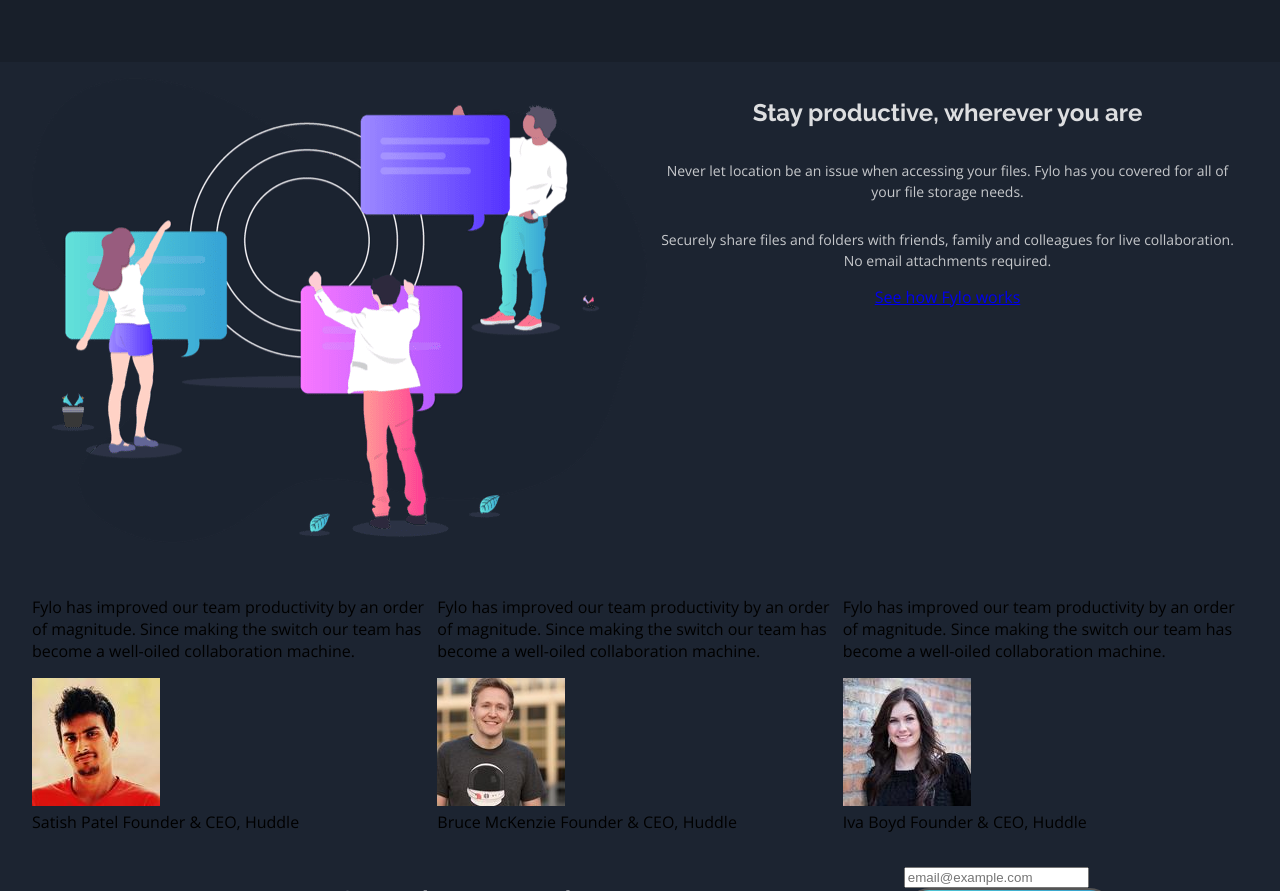
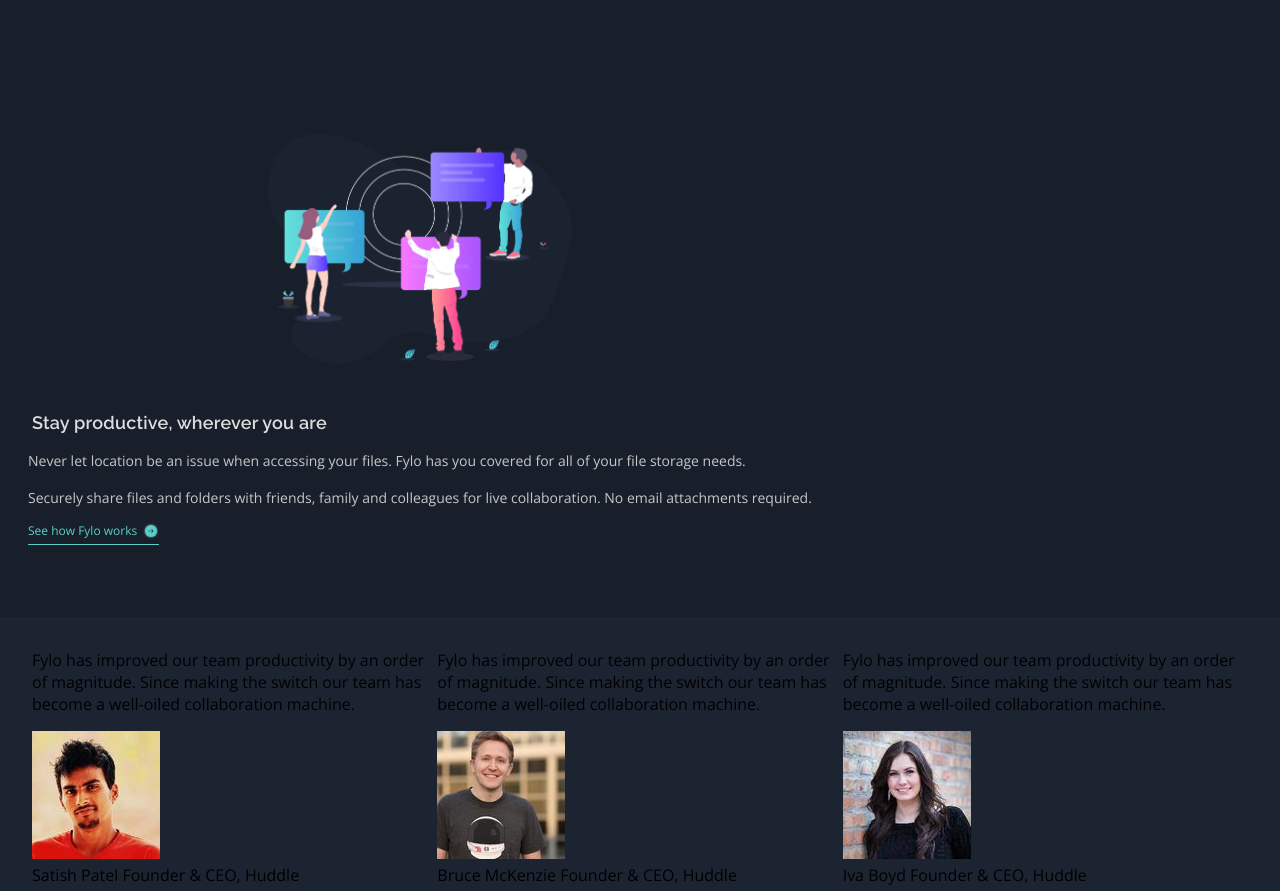
Before and after one commit to emewor/fem-fylo--dark-theme, a plain HTML site: page index.html in a window 1280 px wide. Shown: the part 1511-2402 px from the top of the page. Drawn offline with Linux system fonts and the light colour scheme.

Commit message:
Added style for main section's how-it-works

```diff
--- a/css/common.css
+++ b/css/common.css
@@ -49,6 +49,15 @@
     display: flex;
 }
 
+.content__media {
+    display: flex;
+}
+
+.content__text {
+    display: flex;
+    flex-direction: column;
+}
+
 /* copy */
 .copy {
     display: flex;
@@ -82,10 +91,10 @@
 }
 
 .cta {
-    font-family: "Raleway", sans-serif;
     font-size: 0.875rem;
     font-weight: 500;
     text-align: center;
+    text-decoration: none;
     color: var(--neu-clr__white);
     width: fit-content;
 }
@@ -93,11 +102,28 @@
 .cta-btn {
     border-radius: 2rem;
     padding: 1rem 5.125rem;
-    text-decoration: none;
+    font-family: "Raleway", sans-serif;
     letter-spacing: 0.2px;
     background-image: linear-gradient(90deg,
                                     var(--acc-clr__cyan) -60%,
                                     var(--acc-clr__blue) 100%);
+}
+
+.cta-link {
+    display: flex;
+    align-items: center;
+    border-bottom: 0.0625rem solid var(--acc-clr__cyan);
+    padding-block-end: 0.3125rem;
+    font-size: 0.875rem;
+    font-weight: 400;
+    color: var(--acc-clr__cyan);
+    opacity: 0.9;
+}
+
+.cta-link::after {
+    content: url("../images/icon-arrow.svg");
+    display: flex;
+    height: 16px;
 }
 
  /* card */
--- a/css/main.css
+++ b/css/main.css
@@ -164,6 +164,53 @@
     line-height: 1.25rem;
 }
 
+/* how it works */
+.how-it-works__content {
+    margin-block: 3.5rem;
+    flex-direction: column;
+}
+
+.how-it-works__img-group {
+    display: flex;
+    justify-content: center;
+    width: 100%;
+}
+
+.how-it-works__img-group-image {
+    width: 304px;
+}
+
+.how-it-works__content-text {
+    margin: 2rem -0.25rem 0;
+}
+
+.how-it-works__copy {
+    text-align: left;
+}
+
+.how-it-works__heading {
+    margin-block: 1rem 0.625rem;
+    padding-inline-start: 0.25rem;
+    font-size: 1.125rem;
+    font-weight: 600;
+    letter-spacing: 0.0125rem;
+}
+
+.how-it-works__sub-heading {
+    margin-block: 0.5rem;
+    padding-inline: 0;
+}
+
+.how-it-works__cta-group {
+    margin-block-start: 0.375rem;
+    justify-content: flex-start;
+}
+
+.how-it-works__cta-link {
+    column-gap: 0.375rem;
+    font-size: 0.75rem;
+}
+
 /* nodes modifier */
 
 .node--hidden {
--- a/index.html
+++ b/index.html
@@ -138,11 +138,11 @@
       </div>
     </div> <!-- end features -->
     <div class="how-it-works">
-      <div class="inner how-it-works__inner">
+      <div class="inner inner--bg_dark how-it-works__inner">
         <div class="content how-it-works__content">
           <div class="content__media how-it-works__content-media">
             <div class="img-group how-it-works__img-group">
-              <img class="img-group__image how-it-works__image-group-image"
+              <img class="img-group__image how-it-works__img-group-image"
                     src="./images/illustration-stay-productive.png"
                     alt="Illustration of at least three people being productive.">
             </div> <!-- end image group -->
@@ -156,7 +156,7 @@
                 collaboration. No email attachments required.</p>
             </hgroup> <!-- end copy -->
             <div class="cta-group how-it-works__cta-group">
-              <a class="cta-link how-it-works__cta-link"
+              <a class="cta cta-link how-it-works__cta-link"
                   href="#"
                   target="_blank">See how Fylo works</a>
             </div> <!-- end cta group -->
```
